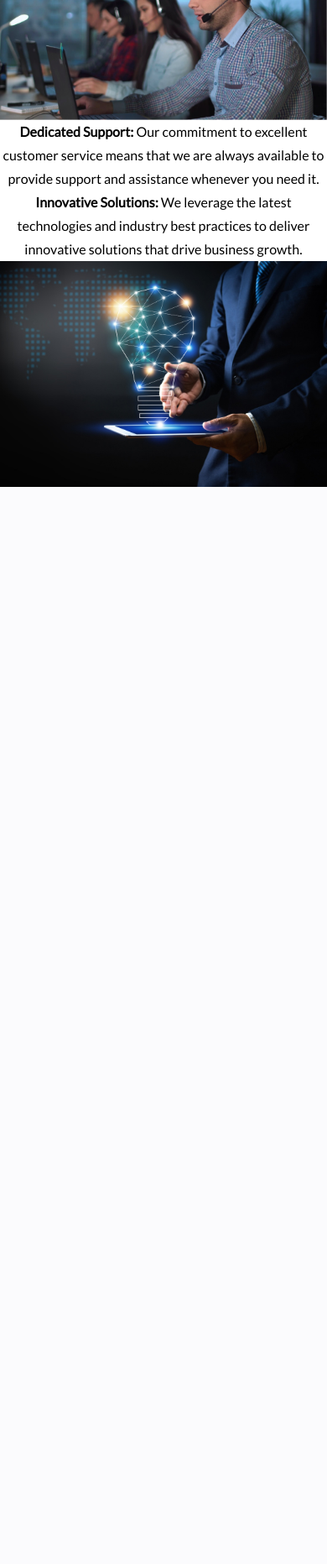
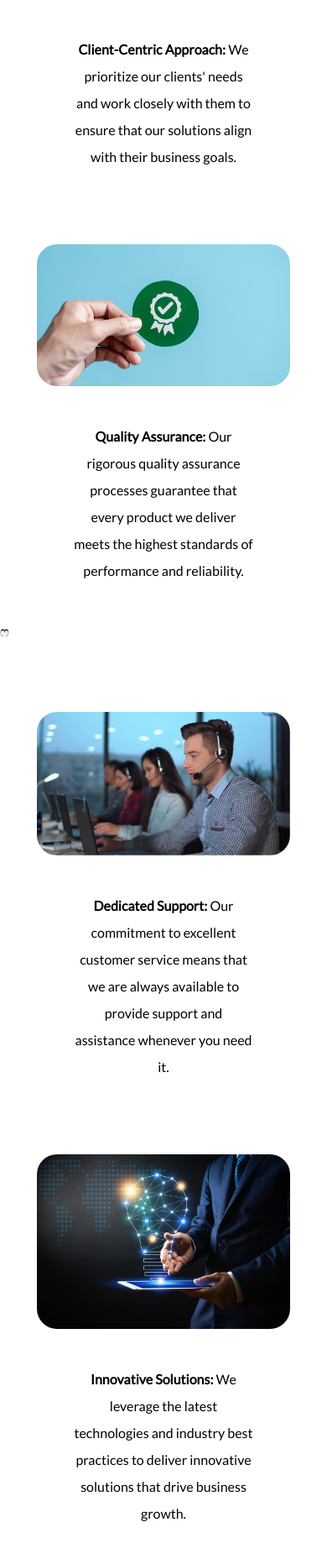
Before and after one commit to Neolife-Software-Solution/Project-Neolife-Web, a PHP site: page /AboutUs.php in a window 390 px wide. Shown: the part 1160-3023 px from the top of the page at 84% size. Before the commit the page ends 1740 px from the top, so only its background shows below. Run offline with PHP 8.4, Linux system fonts and the light colour scheme; some libraries are stand-ins or nearby versions.

Commit message:
Responsive About Us - Neolife Software Solutions Page. * Vision & Mission Shadow Added. Desige Finalized and Completed By Beta Team (Kavindu,Jude)

```diff
--- a/src/AboutUs.php
+++ b/src/AboutUs.php
@@ -42,18 +42,18 @@
 
         <!-- body -->
 
-        <div class="mt-20">
+        <div class="mt-28 sm:mt-20">
 
 
             <!-- bodyheading -->
 
             <div class="flex flex-row justify-center">
 
-                <div class="p-10">
+                <div class="sm:p-9 md:p-10">
 
-                    <!-- font is Montserrat-SemiBold -->
-                    <h1 class="text-3xl font-black headertext-aboutus">Neolife Software Solution</h1>
-                    <!-- font is Montserrat-SemiBold -->
+                    <!-- font is Montserrat-ExtraBold -->
+                    <h1 class="text-3xl font-bold headertext-aboutus text-center lg:text-balance sm:text-wrap">Neolife Software Solution</h1>
+                    <!-- font is Montserrat-ExtraBold -->
 
                 </div>
 
@@ -64,24 +64,24 @@
 
             <!-- vision & mission -->
 
-            <div class="flex flex-col px-40">
+            <div class="flex flex-col px-11 sm:px-24 md:px-28">
 
-                <div class="w-full h-38 rounded-3xl text-center p-10 bg-[#645FCE] mt-10">
+                <div class="w-full h-38 rounded-3xl text-center p-10 bg-[#645FCE] hover:bg-[#655fceeb] shadow-[0_35px_60px_-15px_rgb(2,2,2,0.9)] mt-10">
 
-                    <!-- font is Montserrat-SemiBold -->
-                    <h1 class="headertext-aboutus text-center text-4xl font-[1000] ">Vision</h1>
-                    <!-- font is Montserrat-SemiBold -->
+                    <!-- font is Montserrat-ExtraBold -->
+                    <h1 class="headertext-aboutus text-center text-4xl font-black">Vision</h1>
+                    <!-- font is Montserrat-ExtraBold -->
 
                     <p class="mt-3">To be a leading provider of innovative software solutions that empower businesses to
                         achieve their full potential and drive meaningful change in their industries.</p>
 
                 </div>
 
-                <div class="w-full h-38 rounded-3xl text-center p-10 bg-[#645FCE] mt-[72px]">
+                <div class="w-full h-38 rounded-3xl text-center p-10 bg-[#645FCE] hover:bg-[#655fceeb] shadow-[0_35px_60px_-15px_rgb(2,2,2,0.9)] mt-[72px]">
 
-                    <!-- font is Montserrat-SemiBold -->
-                    <h1 class="headertext-aboutus text-center text-4xl font-[1000] ">Mission</h1>
-                    <!-- font is Montserrat-SemiBold -->
+                    <!-- font is Montserrat-ExtraBold -->
+                    <h1 class="headertext-aboutus text-center text-4xl font-black">Mission</h1>
+                    <!-- font is Montserrat-ExtraBold -->
 
                     <p class="mt-3">To deliver exceptional software solutions that exceed our clients' expectations,
                         foster long-term partnerships, and contribute to the success of businesses worldwide.</p>
@@ -97,7 +97,7 @@
 
             <!-- des1 -->
 
-            <div class="grid grid-cols-2 p-40">
+            <div class="grid grid-cols-1 md:grid-cols-2 p-11 sm:px-24 md:p-28 mt-10 sm:mt-16 md:mt-0 pb-0">
 
                 <div class="rounded-3xl">
 
@@ -107,7 +107,7 @@
 
                 <div class="align-middle">
 
-                    <div class="p-20 mt-8 text-lg text-center lg:text-balance sm:text-wrap">
+                    <div class="p-11 sm:p-16 text-lg leading-8 text-center lg:text-balance sm:text-wrap">
 
                         <p><b>Client-Centric Approach:</b> We prioritize our clients' needs and work closely with
                             them to ensure that our solutions align with their business goals.</p>
@@ -120,13 +120,38 @@
 
             <!-- des1 -->
 
-            <!-- des2 -->
+            <!-- des2-small&medium -->
 
-            <div class="grid grid-cols-2 px-40">
+            <div class="grid grid-cols-1 p-11 sm:px-24 md:hidden pb-0 md:pt-0">
+
+                <div class="rounded-3xl">
+
+                    <img class="rounded-3xl" src="./resources/aboutus_imgs/Des2.jpg" alt="Description Image 1" />
+
+                </div>
 
                 <div class="align-middle">
 
-                    <div class="p-20 mt-8 text-lg text-center lg:text-balance sm:text-wrap">
+                    <div class="p-11 sm:p-16 text-lg leading-8 text-center lg:text-balance sm:text-wrap">
+
+                        <p><b>Quality Assurance:</b> Our rigorous quality assurance processes guarantee
+                            that every product we deliver meets the highest standards of performance and reliability.</p>
+
+                    </div>
+
+                </div>
+
+            </div>
+
+            <!-- des2-small&medium -->
+
+            <!-- des2-large -->
+
+            <div class="hidden md:grid grid-cols-2 p-24 py-0">
+
+                <div class="align-middle">
+
+                    <div class="p-11 sm:p-16 text-lg leading-8 text-center lg:text-balance sm:text-wrap">
 
                         <p><b>Quality Assurance:</b> Our rigorous quality assurance processes guarantee
                             that every product we deliver meets the highest standards of performance and reliability.</p>
@@ -143,11 +168,12 @@
 
             </div>
 
-            <!-- des2 -->
+            <!-- des2-large -->ෆ
+
 
             <!-- des3 -->
 
-            <div class="grid grid-cols-2 p-40">
+            <div class="grid grid-cols-1 md:grid-cols-2 p-11 sm:px-24 md:p-28 mt-10 sm:mt-0 pb-0">
 
                 <div class="rounded-3xl">
 
@@ -157,7 +183,7 @@
 
                 <div class="align-middle">
 
-                    <div class="p-20 mt-8 text-lg text-center lg:text-balance sm:text-wrap">
+                    <div class="p-11 sm:p-16 text-lg leading-8 text-center lg:text-balance sm:text-wrap">
 
                         <p><b>Dedicated Support:</b> Our commitment to excellent customer service means that we are
                             always available to provide support and assistance whenever you need it.</p>
@@ -170,13 +196,39 @@
 
             <!-- des3 -->
 
-            <!-- des4 -->
+            <!-- des4-small -->
 
-            <div class="grid grid-cols-2 px-40 mb-32">
+            <div class="grid grid-cols-1 p-11 sm:px-24 md:hidden pb-0">
+
+                <div class="rounded-3xl">
+
+                    <img class="rounded-3xl" src="./resources/aboutus_imgs/Des4.jpg" alt="Description Image 4" />
+
+                </div>
 
                 <div class="align-middle">
 
-                    <div class="p-20 mt-8 text-lg text-center lg:text-balance sm:text-wrap">
+                    <div class="p-11 sm:p-16 text-lg leading-8 text-center lg:text-balance sm:text-wrap">
+
+                        <p><b>Innovative Solutions:</b> We leverage the latest technologies and industry best practices
+                            to deliver innovative solutions that drive business growth.</p>
+
+                    </div>
+
+                </div>
+
+            </div>
+
+            <!-- des4-small -->
+
+
+            <!-- des4-large -->
+
+            <div class="hidden md:grid grid-cols-2 p-24 pt-0">
+
+                <div class="align-middle">
+
+                    <div class="p-11 sm:p-16 text-lg leading-8 text-center lg:text-balance sm:text-wrap">
 
                         <p><b>Innovative Solutions:</b> We leverage the latest technologies and industry best practices
                             to deliver innovative solutions that drive business growth.</p>
@@ -193,8 +245,7 @@
 
             </div>
 
-            <!-- des4 -->
-
+            <!-- des4-large -->
 
             <!-- description -->
 
--- a/src/style.css
+++ b/src/style.css
@@ -11,8 +11,8 @@
 }
 
 @font-face {
-    font-family: "Montserrat-SemiBold";
-    src: url("resources/fonts/Montserrat-SemiBold.ttf");
+    font-family: "Montserrat-ExtraBold";
+    src: url("resources/fonts/Montserrat-ExtraBold.ttf");
 }
 
 @font-face {
@@ -36,7 +36,7 @@
 
 .headertext-aboutus {
 
-    font-family: "Montserrat-SemiBold";
+    font-family: "Montserrat-ExtraBold";
     font-size: 14px;
 
 }
```
Also changed, not shown: src/resources/fonts/Montserrat-ExtraBold.ttf (added), src/resources/fonts/Montserrat-SemiBold.ttf (deleted), src/tailwind.css.
